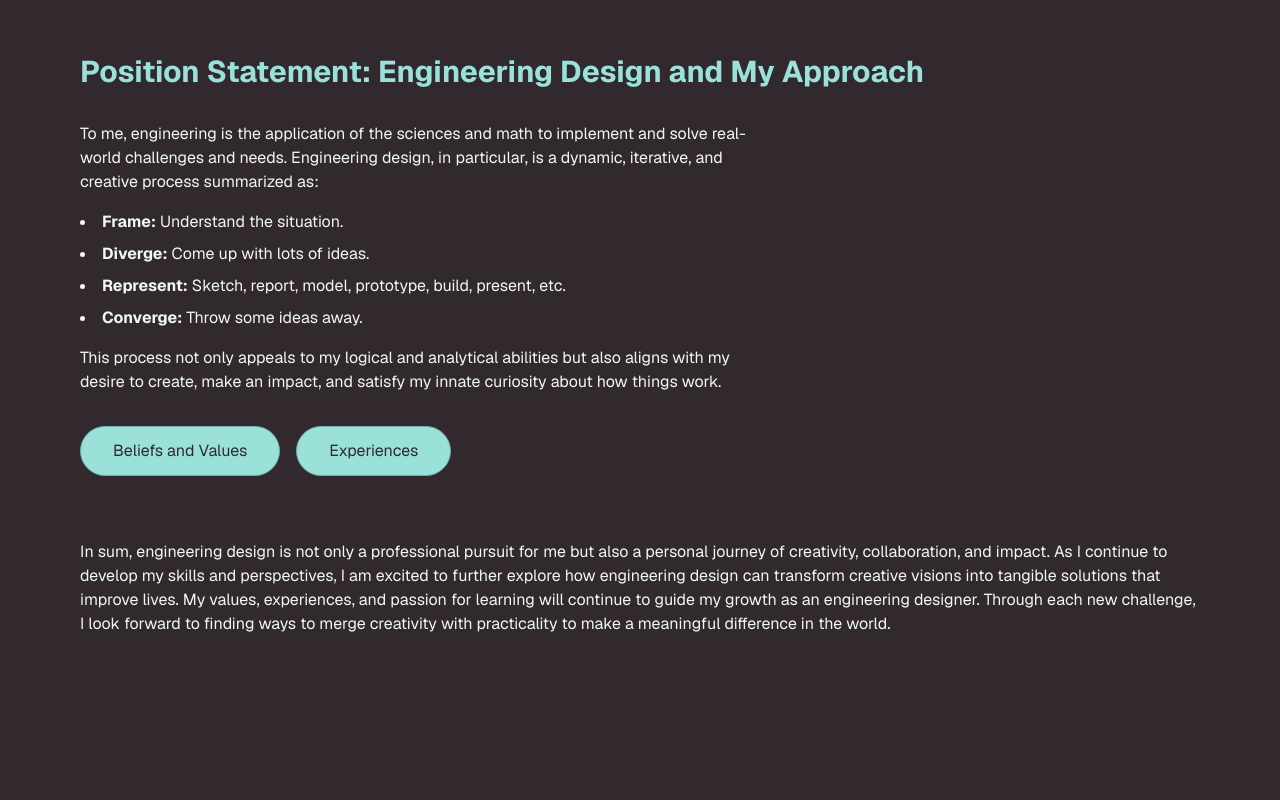
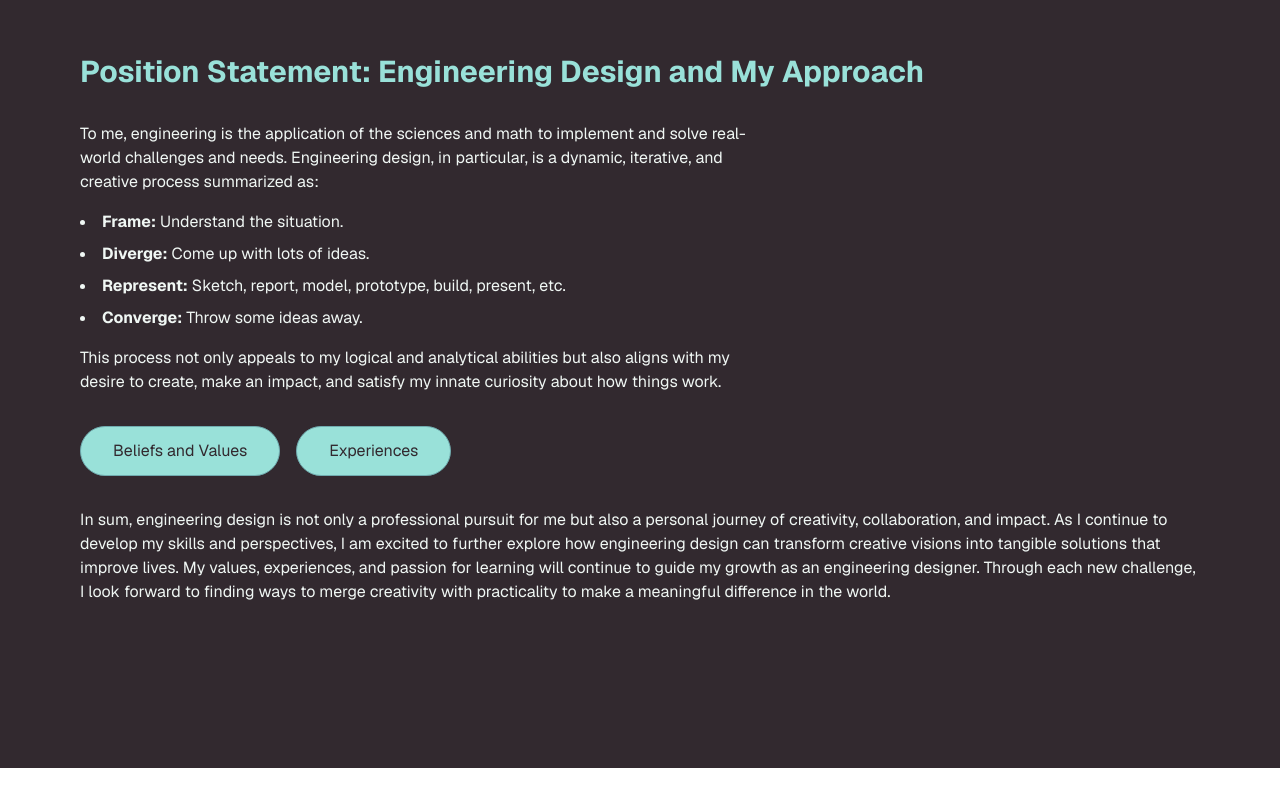
Before and after one commit to tin-martin/nextjs-boilerplate, a Next.js app: page / in a window 1280 px wide. Shown: the part 110-910 px from the top of the page. After the commit the page ends 878 px from the top, so only its background shows below. Built offline with nearby package versions, Linux system fonts and the light colour scheme.

Commit message:
Update page.tsx

```diff
--- a/app/page.tsx
+++ b/app/page.tsx
@@ -46,7 +46,7 @@
   </Link>
 </div>
 
-        <p className="text-sm sm:text-base leading-relaxed mt-8 text-offWhite">
+        <p className="text-sm sm:text-base leading-relaxed text-offWhite">
           In sum, engineering design is not only a professional pursuit for me but also a personal journey of creativity, collaboration, and impact. As I continue to develop my skills and perspectives, I am excited to further explore how engineering design can transform creative visions into tangible solutions that improve lives. My values, experiences, and passion for learning will continue to guide my growth as an engineering designer. Through each new challenge, I look forward to finding ways to merge creativity with practicality to make a meaningful difference in the world.
         </p>
       </main>
```
